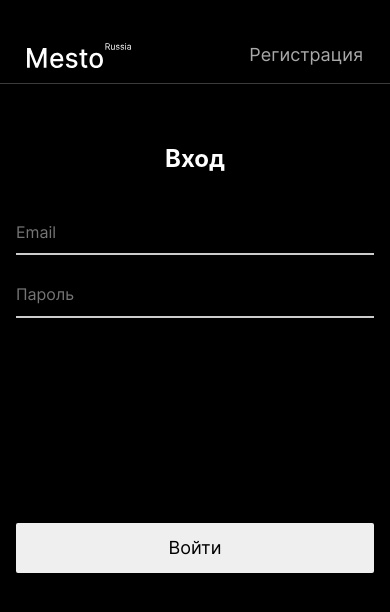
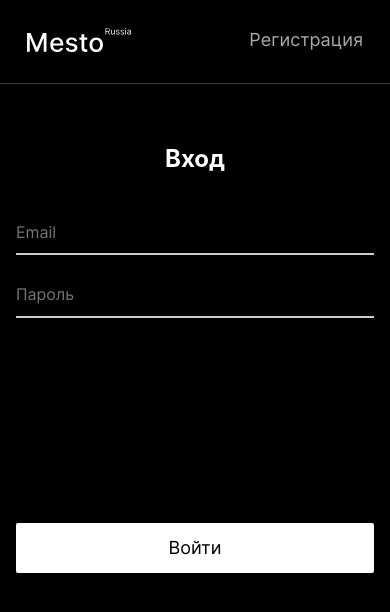
Before and after one commit to Yurikze/react-mesto-auth, a React (Create React App) app: page /sign-in in a window 390 px wide. Shown: the top 612 px of the page. Built offline with nearby package versions, Linux system fonts and the light colour scheme; no server answers; a web font is replaced by a local one.

Commit message:
fix: some style changes

```diff
--- a/src/blocks/auth/__submit/auth__submit.css
+++ b/src/blocks/auth/__submit/auth__submit.css
@@ -6,4 +6,10 @@
   color: #000;
   border-radius: 2px;
   border: none;
+  cursor: pointer;
+  background-color: #fff;
 }
+
+.auth__submit:hover {
+  background-color: rgba(255, 255, 255, .85);
+}
--- a/src/blocks/header/header.css
+++ b/src/blocks/header/header.css
@@ -15,6 +15,6 @@
 @media (max-width: 990px) {
   .header {
     min-height: 84px;
-    padding: 28px 27px 0;
+    padding: 28px 27px 31px;
   }
 }
```
